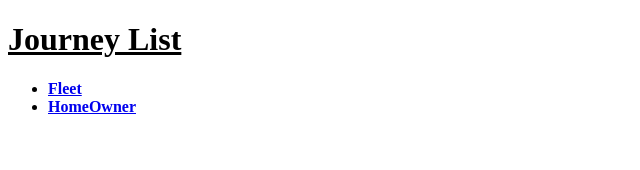
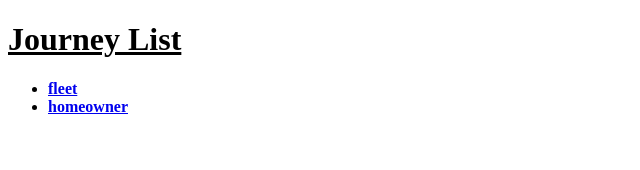
Before and after one commit to Suyash-Chandra-Sapiens/ApplicationManager, a React (Create React App) app: page / in a window 1280 px wide. Shown: the top 170 px of the page, without its empty margins (0-640 px from the left). Built offline with nearby package versions, Linux system fonts and the light colour scheme.

Commit message:
added MUI library, changes routes, added lock.json to gitignore

```diff
--- a/package.json
+++ b/package.json
@@ -5,6 +5,9 @@
   "keywords": [],
   "main": "src/index.tsx",
   "dependencies": {
+    "@emotion/react": "^11.10.5",
+    "@emotion/styled": "^11.10.5",
+    "@mui/material": "^5.10.16",
     "query-string": "7.1.1",
     "react": "18.0.0",
     "react-dom": "18.0.0",
--- a/src/Pages/HomePage.tsx
+++ b/src/Pages/HomePage.tsx
@@ -5,10 +5,12 @@ export default function HomePage() {
     <h1><u>Journey List</u></h1>
       <ul>
         <li>
-          <strong><Link to="/fleet">Fleet</Link></strong>
+          <strong><Link to="/fleet">fleet</Link></strong>
         </li>
         <li>
-          <strong><Link to="/HomeOwner">HomeOwner</Link></strong>
+          <strong><Link to="/HomeOwner?policyExternalNumber=PL-HMP0001078976%2F00">homeowner</Link></strong>
+          {/* <strong><Link to="/HomeOwner">HomeOwner</Link></strong> */}
+
         </li>
       </ul>
     </>
```
Also changed, not shown: 1 other file (tests, documents, lock files or other folders).
